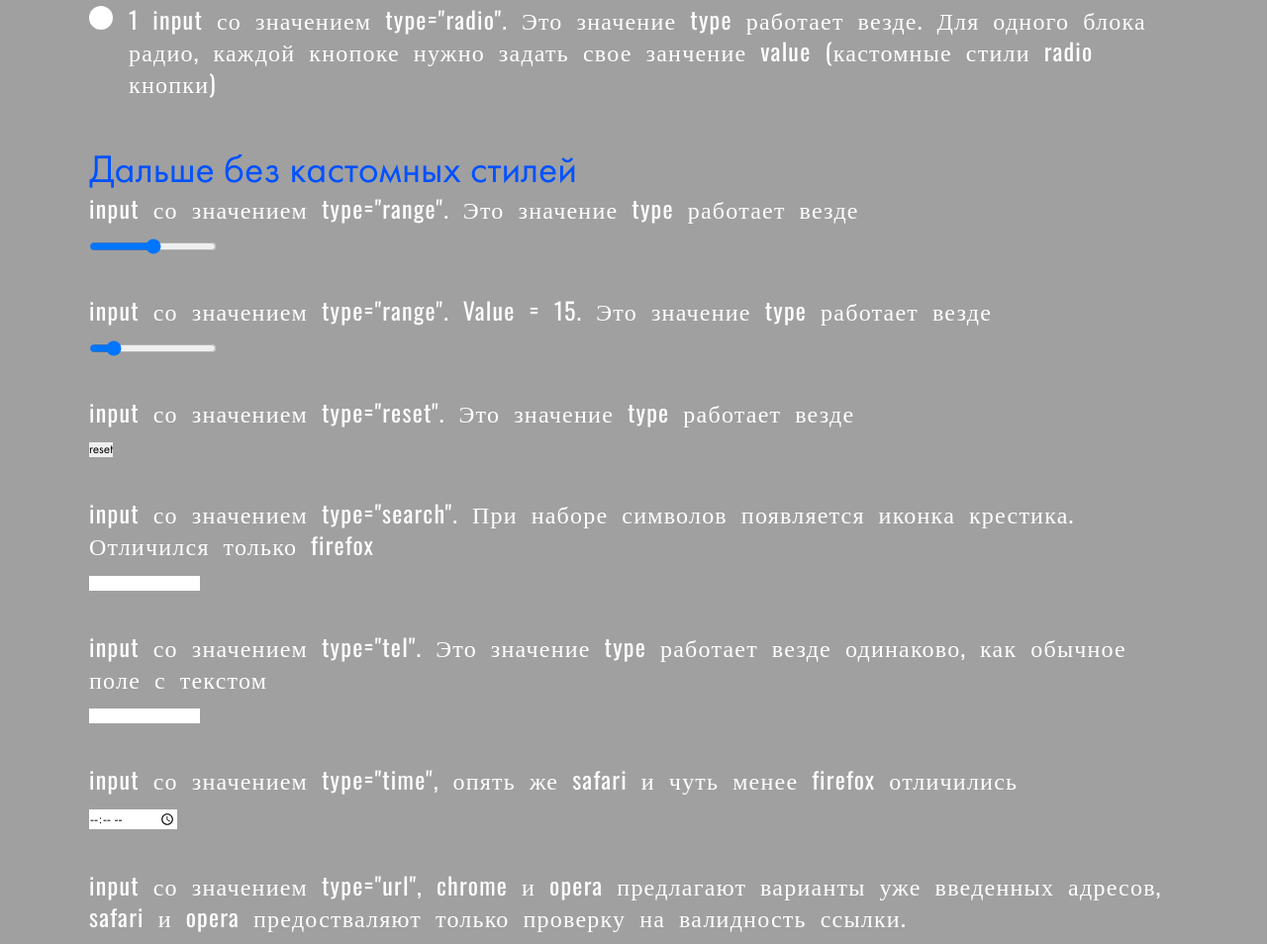
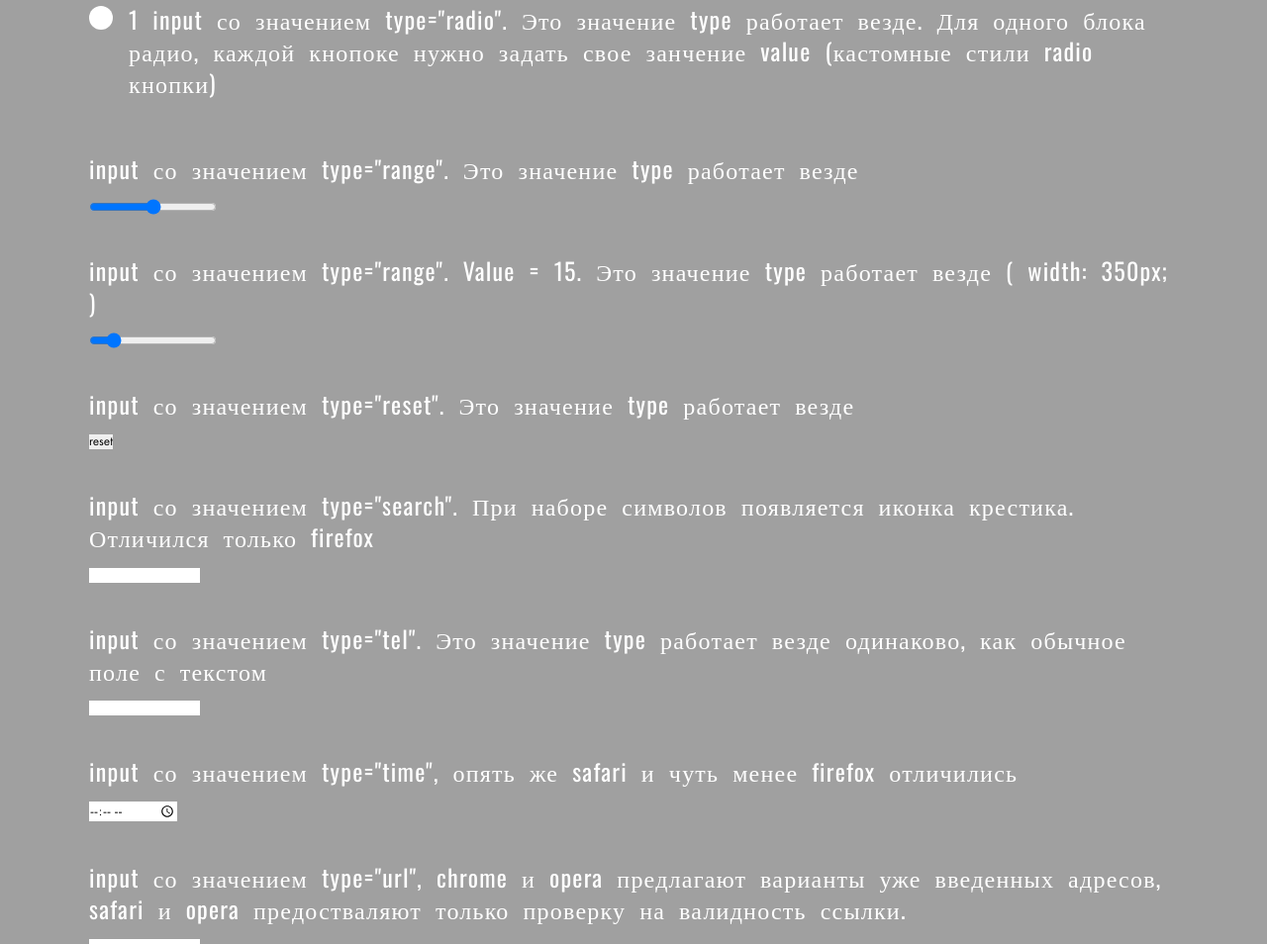
Before and after one commit to Vitalii-Maevskii/study-lesson-10, a plain HTML site: page index.html in a window 1280 px wide. Shown: the part 3747-4701 px from the top of the page at 99% size. Drawn offline with nearby package versions, Linux system fonts and the light colour scheme.

Commit message:
Add files via upload

```diff
--- a/index.html
+++ b/index.html
@@ -269,7 +269,6 @@
 									кнопки)</label>
 							</div>
 						</div>
-						<p style="font-size: 40px;"><span class="span">Дальше без кастомных стилей</span class="span"></p>
 						<div class="form-all__rng form-all__line">
 							<div class="form-all__range">
 								<label for="range">input со значением type="range". Это значение type работает
@@ -280,7 +279,8 @@
 						<div class="form-all__rng-2 form-all__line">
 							<div class="form-all__range-2">
 								<label for="range-2">input со значением type="range". Value = 15. Это значение type работает
-									везде</label>
+									везде ( width: 350px;
+									) </label>
 								<input class="range-2" type="range" name="range-2" id="range-2" value="15">
 							</div>
 						</div>
```
